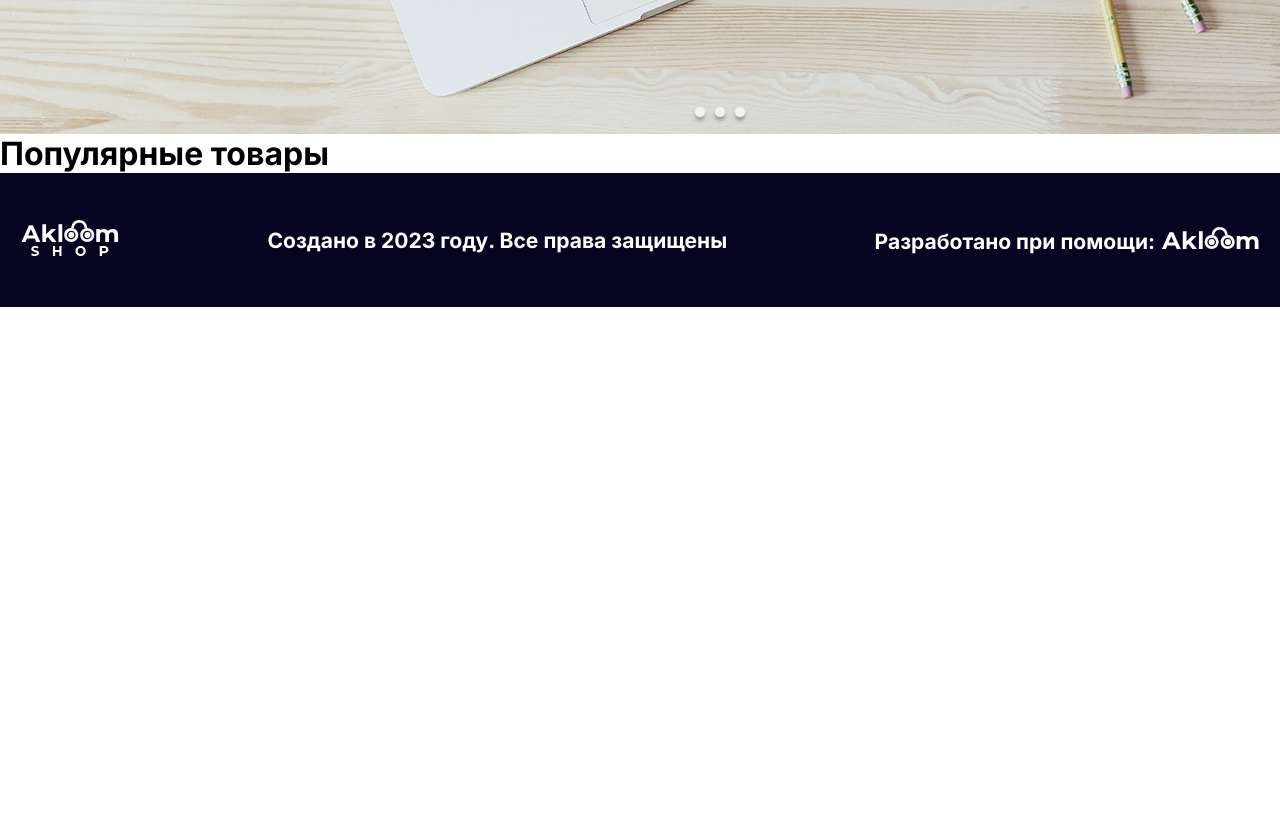
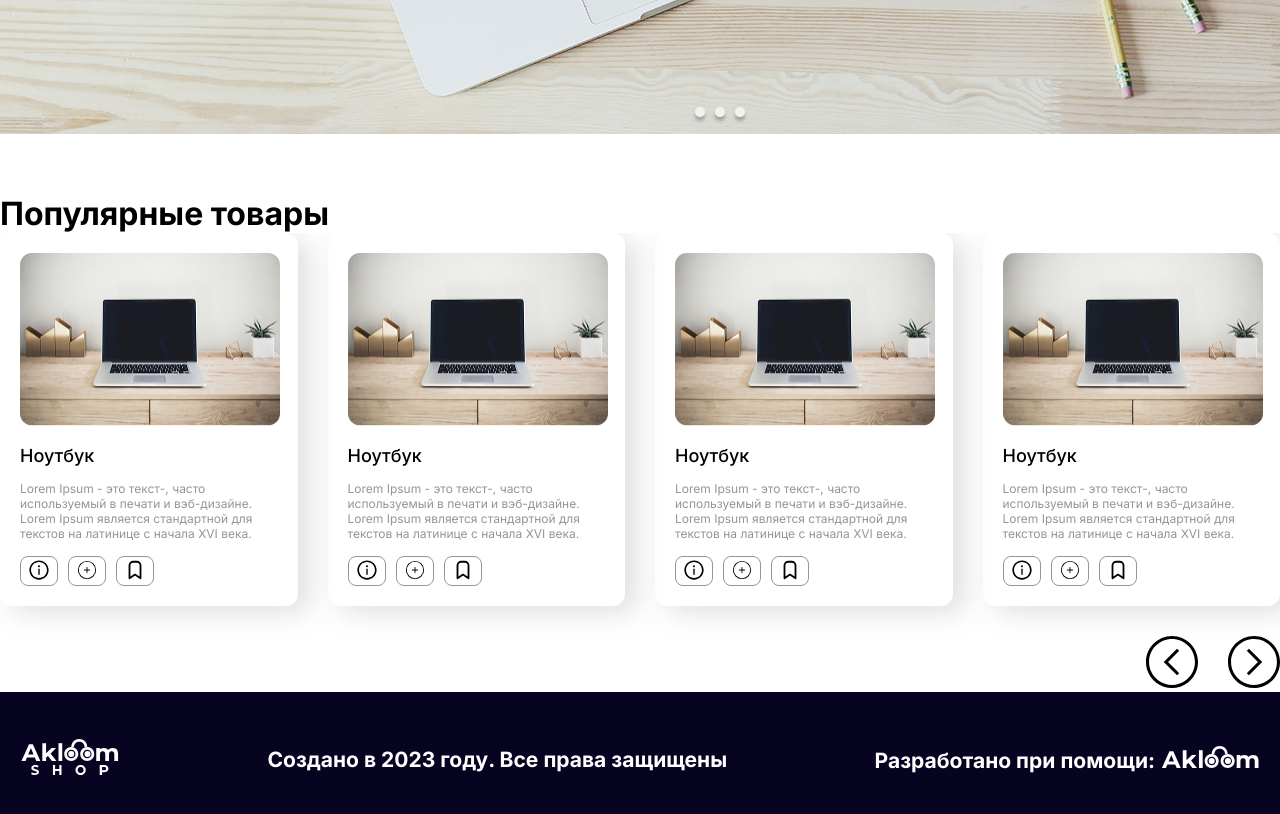
Before and after one commit to FARTIKw3/shop-progect, a Next.js app: page /catalog in a window 1280 px wide. Shown: the part 600-1414 px from the top of the page. Before the commit the page ends 907 px from the top, so only its background shows below. Built offline with nearby package versions, Linux system fonts and the light colour scheme.

Commit message:
закончил слайдер товаров

```diff
--- a/app/catalog/page.tsx
+++ b/app/catalog/page.tsx
@@ -1,9 +1,11 @@
 import { LaptopImage } from "@/components/laptopImage";
+import { Slider } from "@/components/slider";
 
 export default function Catalog() {
   return (
     <div>
       <LaptopImage />
+      <Slider />
     </div>
   );
 }
--- a/app/globals.css
+++ b/app/globals.css
@@ -4,7 +4,6 @@ body {
   overflow-x: hidden;
   font-family: Inter, sans-serif;
 }
-@import "swiper/css";
 /* body {
   font-family: Arial, Helvetica, sans-serif;
   -webkit-font-smoothing: antialiased;
--- a/components/laptopImage/index.tsx
+++ b/components/laptopImage/index.tsx
@@ -1,36 +1,9 @@
-import { Swiper, SwiperSlide } from "swiper/react";
 import styles from "./style.module.css";
 
 export const LaptopImage = () => {
   return (
     <>
       <div className={styles.LaptopImage}></div>
-      <div className={styles.container}>
-        <h1>Популярные товары</h1>
-        <Swiper
-          effect="coverflow"
-          slidesPerView={3}
-          autoplay={{ delay: 5000 }}
-          spaceBetween={30}
-          centeredSlides={true}
-          loop={true}
-          coverflowEffect={{
-            rotate: 0,
-            stretch: 0,
-            depth: 100,
-            modifier: 1,
-            slideShadows: false,
-          }}
-          breakpoints={{
-            320: { slidesPerView: 1, spaceBetween: 10 },
-            628: { slidesPerView: 2, spaceBetween: 20 },
-            1024: { slidesPerView: 3, spaceBetween: 30 },
-          }}
-          className={styles.customSwiper}
-        >
-          <SwiperSlide className={styles.customSlider}></SwiperSlide>
-        </Swiper>
-      </div>
     </>
   );
 };
--- a/components/laptopImage/style.module.css
+++ b/components/laptopImage/style.module.css
@@ -1,5 +1,6 @@
 .LaptopImage {
-  max-width: 1440px;
+  max-width: 1640px;
+  background-size: cover;
   height: 600px;
   background-image: url("/laptop.png");
 }
--- /dev/null
+++ b/components/slider/index.tsx
@@ -0,0 +1,76 @@
+"use client";
+import styles from "./style.module.css";
+import { Swiper, SwiperSlide } from "swiper/react";
+import { swiperData } from "./swiperData";
+import Image from "next/image";
+import "swiper/css";
+import { LeftBtn } from "@/shared/sliderControls/leftBtn";
+import { RightBtn } from "@/shared/sliderControls/rightBtn";
+import { AiOutlineInfoCircle } from "react-icons/ai";
+import { CiCirclePlus } from "react-icons/ci";
+import { TbBookmark } from "react-icons/tb";
+export const Slider = () => {
+  return (
+    <>
+      <div className={styles.container}>
+        <div>
+          <h1>Популярные товары</h1>
+        </div>
+        <Swiper
+          slidesPerView={5}
+          breakpoints={{
+            320: { slidesPerView: 1, spaceBetween: 10 },
+            628: { slidesPerView: 2, spaceBetween: 20 },
+            1030: { slidesPerView: 3, spaceBetween: 30 },
+            1280: { slidesPerView: 4, spaceBetween: 30 },
+          }}
+          className={styles.customSwiper}
+        >
+          {swiperData.map((item, index) => (
+            <SwiperSlide className={styles.customSlider}>
+              <div key={index} className={styles.cart}>
+                <div>
+                  <Image src={item.url} width={260} height={173} alt="cart" />
+                </div>
+                <div>
+                  <h2 className={styles.title}>{item.title}</h2>
+                </div>
+                <p className={styles.paragh}>{item.description}</p>
+                <div className={styles.cont}>
+                  <div className={styles.btn}>
+                    <button className={styles.btnw}>
+                      <div className={styles.icon}>
+                        <AiOutlineInfoCircle size={22} />
+                      </div>
+                      <div>Полная информация</div>
+                    </button>
+                  </div>
+                  <div className={styles.btn}>
+                    <button className={styles.btnw}>
+                      <div className={styles.icon}>
+                        <CiCirclePlus size={22} />
+                      </div>
+                      <div>Добавить в корзину</div>
+                    </button>
+                  </div>
+                  <div className={styles.btn}>
+                    <button className={styles.btnw}>
+                      <div className={styles.icon}>
+                        <TbBookmark size={22} />
+                      </div>
+                      <div>Добавить в избранное</div>
+                    </button>
+                  </div>
+                </div>
+              </div>
+            </SwiperSlide>
+          ))}
+          <div className={styles.controls}>
+            <LeftBtn />
+            <RightBtn />
+          </div>
+        </Swiper>
+      </div>
+    </>
+  );
+};
--- /dev/null
+++ b/components/slider/style.module.css
@@ -0,0 +1,67 @@
+.container {
+  position: relative;
+  width: 100%;
+  max-width: 1280px;
+  margin: 60px auto 0;
+}
+.cart {
+  max-width: 300px;
+  border-radius: 12px;
+  box-shadow: 12px 7px 27px #71717137;
+  padding: 20px;
+}
+.title {
+  font-size: 18px;
+  font-weight: 500;
+  margin-top: 15px;
+}
+.paragh {
+  font-size: 12px;
+  color: #959595;
+  margin: 15px 0;
+}
+.controls {
+  max-width: 1400px;
+  margin-top: 30px;
+  display: flex;
+  justify-content: end;
+  align-items: center;
+  gap: 30px;
+}
+.cont {
+  display: flex;
+  gap: 10px;
+}
+.sds {
+  width: 10px;
+  height: 10px;
+  /* overflow: hidden; */
+}
+.btnw {
+  display: flex;
+  align-items: center;
+  justify-content: center;
+  gap: 10px;
+  border: none;
+  background: none;
+  cursor: pointer;
+}
+.icon {
+  padding: 10px 10px 10px 7px;
+}
+.btn {
+  width: 38px;
+  height: 30px;
+  display: flex;
+  align-items: center;
+  overflow: hidden;
+  border: 1px solid #959595;
+  background: none;
+  border-radius: 8px;
+  transition: 0.5s;
+  font-size: 12px;
+  color: #070422;
+}
+.btn:hover {
+  width: 200px;
+}
--- a/components/laptopImage/swiperData.ts
+++ b/components/slider/swiperData.ts
@@ -5,31 +5,31 @@ interface Props {
 }
 export const swiperData: Props[] = [
   {
-    url: "/cartLaptop.png",
+    url: "/cartLaptop.jpg",
     title: "Ноутбук",
     description:
       "Lorem Ipsum - это текст-, часто используемый в печати и вэб-дизайне. Lorem Ipsum является стандартной  для текстов на латинице с начала XVI века.",
   },
   {
-    url: "/cartLaptop.png",
+    url: "/cartLaptop.jpg",
     title: "Ноутбук",
     description:
       "Lorem Ipsum - это текст-, часто используемый в печати и вэб-дизайне. Lorem Ipsum является стандартной  для текстов на латинице с начала XVI века.",
   },
   {
-    url: "/cartLaptop.png",
+    url: "/cartLaptop.jpg",
     title: "Ноутбук",
     description:
       "Lorem Ipsum - это текст-, часто используемый в печати и вэб-дизайне. Lorem Ipsum является стандартной  для текстов на латинице с начала XVI века.",
   },
   {
-    url: "/cartLaptop.png",
+    url: "/cartLaptop.jpg",
     title: "Ноутбук",
     description:
       "Lorem Ipsum - это текст-, часто используемый в печати и вэб-дизайне. Lorem Ipsum является стандартной  для текстов на латинице с начала XVI века.",
   },
   {
-    url: "/cartLaptop.png",
+    url: "/cartLaptop.jpg",
     title: "Ноутбук",
     description:
       "Lorem Ipsum - это текст-, часто используемый в печати и вэб-дизайне. Lorem Ipsum является стандартной  для текстов на латинице с начала XVI века.",
--- /dev/null
+++ b/shared/sliderControls/leftBtn/index.tsx
@@ -0,0 +1,12 @@
+import { useSwiper } from "swiper/react";
+import styles from "./style.module.css";
+import { TfiArrowCircleLeft } from "react-icons/tfi";
+
+export const LeftBtn = () => {
+  const swiper = useSwiper();
+  return (
+    <div onClick={() => swiper.slidePrev()}>
+      <TfiArrowCircleLeft size={52} />
+    </div>
+  );
+};
--- /dev/null
+++ b/shared/sliderControls/rightBtn/index.tsx
@@ -0,0 +1,12 @@
+import { useSwiper } from "swiper/react";
+import styles from "./style.module.css";
+import { TfiArrowCircleRight } from "react-icons/tfi";
+
+export const RightBtn = () => {
+  const swiper = useSwiper();
+  return (
+    <div onClick={() => swiper.slideNext()}>
+      <TfiArrowCircleRight size={52} />
+    </div>
+  );
+};
```
Also changed, not shown: shared/sliderControls/leftBtn/style.module.css (added), shared/sliderControls/rightBtn/style.module.css (added).
